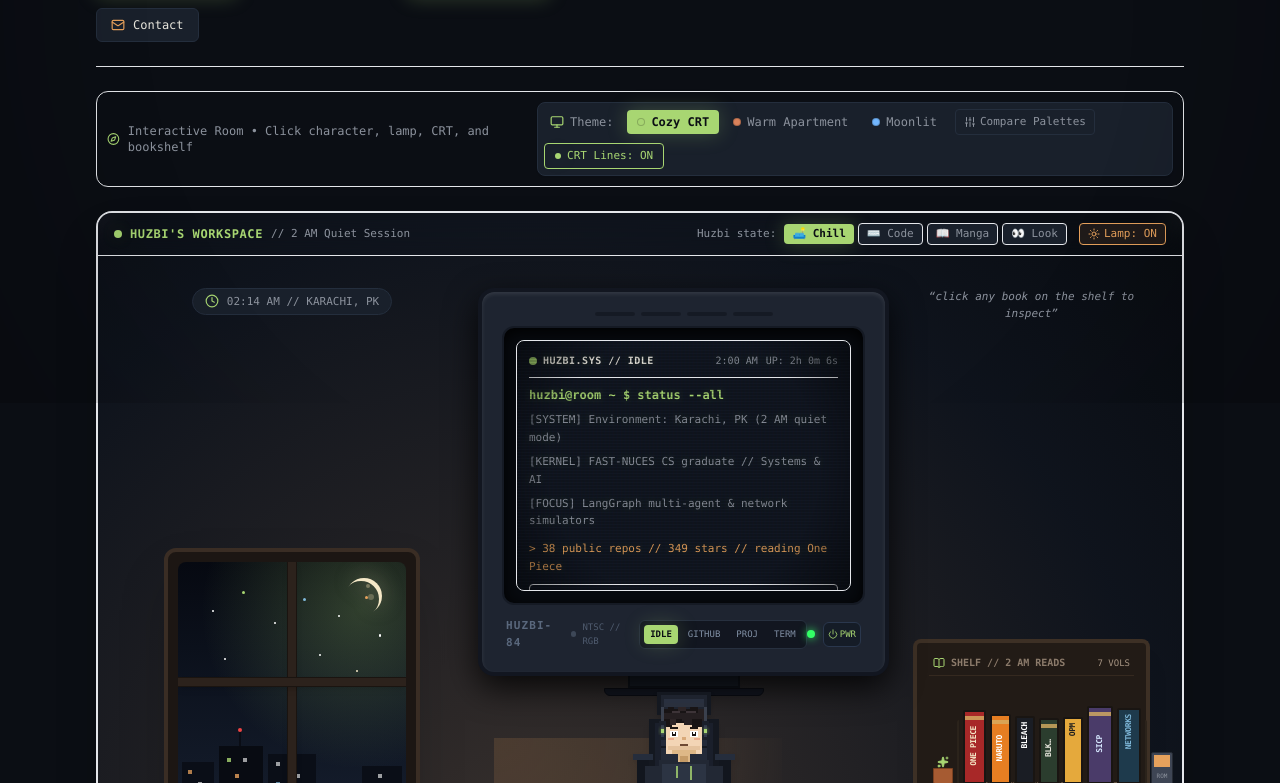
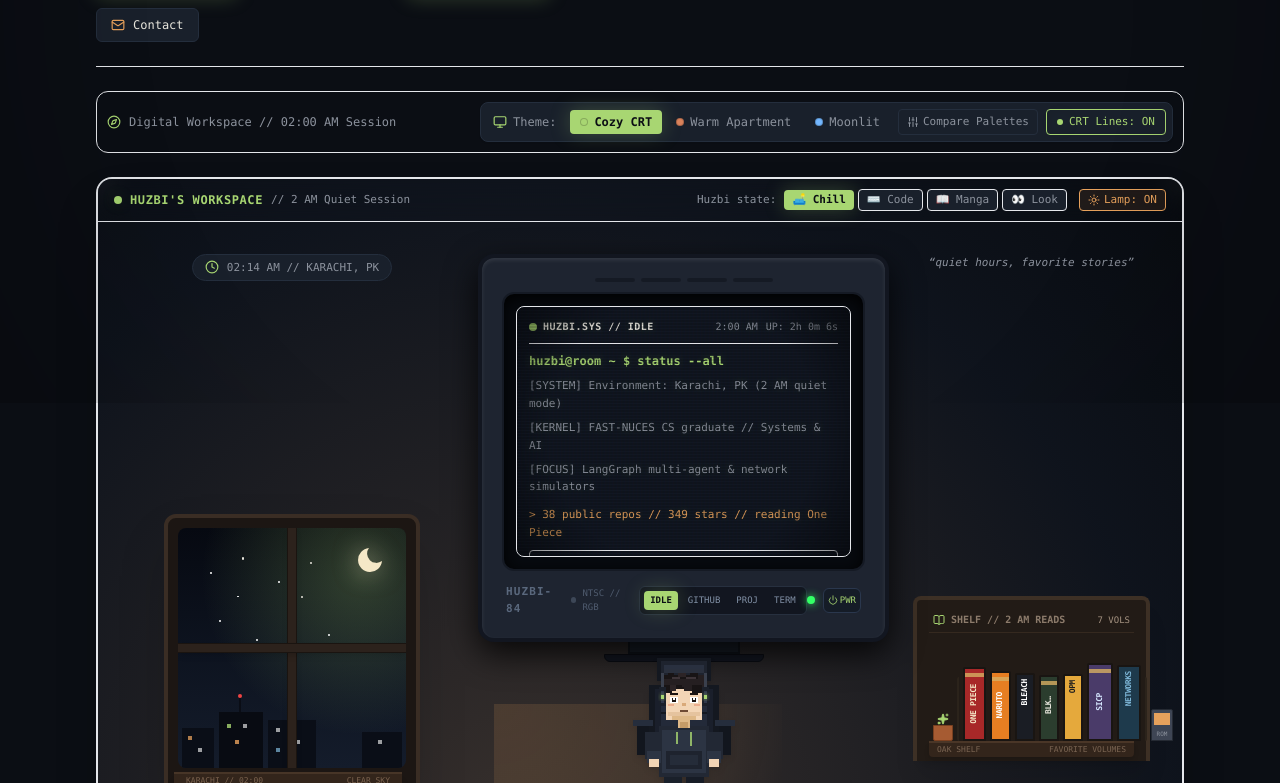
Before and after one commit to Huzbi-crypto/Huzefa-Portfolio, a Next.js app: page / in a window 1280 px wide. Shown: the part 397-1180 px from the top of the page. Built offline with nearby package versions, Linux system fonts and the light colour scheme.

Commit message:
Remove hand-holding instruction copy across the site and fix StarWindow moon/starfield visual

```diff
--- a/src/app/page.tsx
+++ b/src/app/page.tsx
@@ -147,7 +147,7 @@
         <div className="flex flex-col sm:flex-row sm:items-center justify-between gap-3 bg-bg-deep/60 p-2.5 rounded-xl border border-border/60">
           <div className="flex items-center gap-2 text-xs font-mono text-fg-muted">
             <Compass className="w-3.5 h-3.5 text-accent" />
-            <span>Interactive Room &bull; Click character, lamp, CRT, and bookshelf</span>
+            <span>Digital Workspace // 02:00 AM Session</span>
           </div>
           <ThemeSelector />
         </div>
--- a/src/components/github/ContributionWall.tsx
+++ b/src/components/github/ContributionWall.tsx
@@ -317,7 +317,7 @@
           ) : (
             <span className="text-fg-subtle flex items-center gap-1">
               <Info className="w-3.5 h-3.5" />
-              <span>Hover over any pixel window to inspect day activity</span>
+              <span>Full year activity record</span>
             </span>
           )}
         </div>
--- a/src/components/github/StarCluster.tsx
+++ b/src/components/github/StarCluster.tsx
@@ -213,7 +213,7 @@
             Repository Constellation &amp; Radiant Stars
           </h3>
           <p className="text-xs text-fg-muted font-sans mt-0.5">
-            Interactive starfield where star magnitude corresponds to GitHub stargazers. Click or hover any star.
+            Celestial map where star magnitude corresponds to repository stargazers.
           </p>
         </div>
 
@@ -446,7 +446,7 @@
                   type="button"
                   onClick={() => setSelectedNode(null)}
                   className="p-1 rounded hover:bg-bg-hover text-fg-muted hover:text-fg transition-colors"
-                  title="Close inspection (click again, press Esc, or click outside)"
+                  title="Close"
                   aria-label="Close star details"
                 >
                   <X className="w-3.5 h-3.5 text-accent" />
@@ -506,7 +506,7 @@
           {activeNode ? (
             <span>Stellar coordinates locked: [{activeNode.x}, {activeNode.y}]</span>
           ) : (
-            <span>Click or hover stars to inspect repo metrics</span>
+            <span>Active repository nodes</span>
           )}
         </div>
       </div>
--- a/src/components/world/Bookshelf.tsx
+++ b/src/components/world/Bookshelf.tsx
@@ -196,7 +196,7 @@
                 type="button"
                 onClick={handleDeselect}
                 className="absolute top-2 right-2 p-1 rounded hover:bg-bg-hover text-fg-muted hover:text-fg transition-colors"
-                title="Deselect book (or click book again)"
+                title="Close"
                 aria-label="Close book inspection"
               >
                 <X className="w-3.5 h-3.5 text-accent" />
@@ -216,11 +216,6 @@
             {activeInspect.item.note && (
               <div className="mt-1.5 pt-1.5 border-t border-border/60 text-[11px] text-accent-cream italic leading-snug">
                 &ldquo;{activeInspect.item.note}&rdquo;
-              </div>
-            )}
-            {selectedBook && (
-              <div className="mt-1 text-[9px] text-fg-subtle text-right">
-                (click again or press Esc to close)
               </div>
             )}
           </div>
@@ -279,7 +274,7 @@
                       ? '-translate-y-2 shadow-crt ring-1 ring-accent'
                       : 'hover:-translate-y-1'
                   }`}
-                  title={`${book.item.title} (${book.item.author}) - Click to inspect/read, click again to close`}
+                  title={`${book.item.title} — ${book.item.author}`}
                 >
                   {/* Top Gold Trim / Emboss line */}
                   {book.goldTrim && (
@@ -317,7 +312,7 @@
         {/* HEAVY WOODEN SHELF BOARD (Bottom shelf slab) */}
         <div className="w-full h-4 bg-[#33251B] border-t-2 border-[#4A3627] rounded-b shadow-md flex items-center justify-between px-2 text-[8px] font-mono text-[#7A6452]">
           <span>OAK SHELF</span>
-          <span>CLICK ANY BOOK TO READ &bull; ESC TO CLOSE</span>
+          <span>FAVORITE VOLUMES</span>
         </div>
       </div>
     </div>
--- a/src/components/world/CRTMonitor.tsx
+++ b/src/components/world/CRTMonitor.tsx
@@ -35,7 +35,7 @@
   const [terminalHistory, setTerminalHistory] = useState<CommandHistoryItem[]>([
     {
       command: 'motd',
-      output: "HuzbiOS v2.4 (tty1) - 2:00 AM workspace session.\nType 'help' for available commands, or switch mode on bezel.",
+      output: "HuzbiOS v2.4 (tty1) - 2:00 AM workspace session.\nType 'help' for available commands.",
     },
   ]);
   const terminalContainerRef = useRef<HTMLDivElement | null>(null);
@@ -232,7 +232,7 @@
                     <div className="bg-bg-surface/80 p-2 rounded border border-border/60 text-[11px] space-y-1">
                       <div className="text-accent font-semibold flex items-center gap-1">
                         <Terminal className="w-3.5 h-3.5" />
-                        <span>Interactive Modes (Click bezel buttons):</span>
+                        <span>System Channels:</span>
                       </div>
                       <div className="grid grid-cols-2 gap-1 text-[10px] text-fg-muted">
                         <span>• [GITHUB]: stats &amp; repos</span>
--- a/src/components/world/Character.tsx
+++ b/src/components/world/Character.tsx
@@ -22,7 +22,7 @@
   "dijkstra's shortest path never disappoints.",
   "tea is still warm. good sign.",
   "38 repos on GitHub and still dreaming up more.",
-  "click the CRT monitor to test my mini terminal!",
+  "nothing beats late night coding with good music.",
   "welcome to my room. make yourself at home.",
 ];
 
@@ -99,7 +99,7 @@
       onClick={handleCharacterClick}
       onMouseEnter={() => setIsHovered(true)}
       onMouseLeave={() => setIsHovered(false)}
-      title="Huzbi (Click to talk!)"
+      title="Huzbi"
       role="img"
       aria-label="Pixel art representation of Huzbi"
     >
--- a/src/components/world/Desk.tsx
+++ b/src/components/world/Desk.tsx
@@ -58,7 +58,7 @@
                     ? 'bg-[#E6A15C] border-[#F4DDB8] shadow-[0_0_24px_rgba(230,161,92,0.9)]'
                     : 'bg-[#29221F] border-[#3E332F]'
                 }`}
-                title="Click lamp to toggle room lighting"
+                title="Desk Lamp"
               >
                 <div
                   className={`w-4 h-4 rounded-full transition-all ${
@@ -102,7 +102,7 @@
               <div
                 className="bg-[#1A202C] p-2 rounded border border-[#2B3547] shadow-md cursor-pointer select-none"
                 onClick={() => handleKeyTap(Math.floor(Math.random() * 12))}
-                title="Mechanical 65% Keyboard (Click to tap)"
+                title="Mechanical 65% Keyboard"
               >
                 {/* Keyboard Switch Plate */}
                 <div className="grid grid-cols-6 gap-1 sm:gap-1.5">
--- a/src/components/world/Room.tsx
+++ b/src/components/world/Room.tsx
@@ -227,7 +227,7 @@
               </div>
             ) : (
               <div className="text-[11px] font-mono text-fg-muted text-center italic">
-                &ldquo;click any book on the shelf to inspect&rdquo;
+                &ldquo;quiet hours, favorite stories&rdquo;
               </div>
             )}
 
--- a/src/components/world/StarWindow.tsx
+++ b/src/components/world/StarWindow.tsx
@@ -1,6 +1,6 @@
 'use client';
 
-import React, { useState } from 'react';
+import React from 'react';
 import { Theme } from '@/types/portfolio';
 
 export interface StarWindowProps {
@@ -18,40 +18,26 @@
   color: string;
 }
 
+// Clean starfield distribution (avoiding top-right moon quadrant)
 const STARS: Star[] = [
-  { id: 1, x: 15, y: 20, size: 2, twinkleDuration: 3.2, delay: 0.2, color: '#FFF' },
-  { id: 2, x: 28, y: 12, size: 3, twinkleDuration: 4.1, delay: 0.8, color: 'var(--color-accent)' },
-  { id: 3, x: 42, y: 25, size: 2, twinkleDuration: 2.8, delay: 1.4, color: '#FFF' },
-  { id: 4, x: 55, y: 15, size: 2.5, twinkleDuration: 3.6, delay: 0.5, color: 'var(--color-accent-tertiary)' },
-  { id: 5, x: 70, y: 22, size: 2, twinkleDuration: 4.5, delay: 1.1, color: '#FFF' },
-  { id: 6, x: 82, y: 14, size: 3, twinkleDuration: 3.0, delay: 0.7, color: 'var(--color-accent-secondary)' },
-  { id: 7, x: 20, y: 40, size: 2, twinkleDuration: 3.8, delay: 1.9, color: '#FFF' },
-  { id: 8, x: 35, y: 48, size: 2.5, twinkleDuration: 2.9, delay: 0.4, color: 'var(--color-accent)' },
-  { id: 9, x: 62, y: 38, size: 2, twinkleDuration: 4.2, delay: 1.3, color: '#FFF' },
-  { id: 10, x: 78, y: 45, size: 2, twinkleDuration: 3.4, delay: 0.6, color: 'var(--color-accent-cream)' },
-  { id: 11, x: 88, y: 30, size: 2.5, twinkleDuration: 3.9, delay: 1.7, color: '#FFF' },
-  { id: 12, x: 48, y: 10, size: 3, twinkleDuration: 4.8, delay: 2.1, color: '#FFF' },
+  { id: 1, x: 14, y: 18, size: 2, twinkleDuration: 3.2, delay: 0.2, color: '#FFFFFF' },
+  { id: 2, x: 28, y: 12, size: 2.5, twinkleDuration: 4.1, delay: 0.8, color: '#E8E6DD' },
+  { id: 3, x: 44, y: 22, size: 2, twinkleDuration: 2.8, delay: 1.4, color: '#FFFFFF' },
+  { id: 4, x: 58, y: 14, size: 2, twinkleDuration: 3.6, delay: 0.5, color: '#E8E6DD' },
+  { id: 5, x: 18, y: 38, size: 2, twinkleDuration: 4.5, delay: 1.1, color: '#FFFFFF' },
+  { id: 6, x: 34, y: 46, size: 2.5, twinkleDuration: 3.0, delay: 0.7, color: '#FFFFFF' },
+  { id: 7, x: 50, y: 36, size: 2, twinkleDuration: 3.8, delay: 1.9, color: '#E8E6DD' },
+  { id: 8, x: 66, y: 44, size: 2, twinkleDuration: 2.9, delay: 0.4, color: '#FFFFFF' },
+  { id: 9, x: 26, y: 28, size: 1.5, twinkleDuration: 4.2, delay: 1.3, color: '#FFFFFF' },
+  { id: 10, x: 54, y: 28, size: 2, twinkleDuration: 3.4, delay: 0.6, color: '#E8E6DD' },
 ];
 
 export const StarWindow: React.FC<StarWindowProps> = ({
   theme = 'cozy-crt',
   className = '',
 }) => {
-  const [hoveredStar, setHoveredStar] = useState<number | null>(null);
-  const [shootingStarActive, setShootingStarActive] = useState<boolean>(false);
-
-  const triggerShootingStar = () => {
-    if (shootingStarActive) return;
-    setShootingStarActive(true);
-    setTimeout(() => setShootingStarActive(false), 1400);
-  };
-
   return (
-    <div
-      className={`relative select-none flex flex-col items-center ${className}`}
-      onMouseEnter={triggerShootingStar}
-      title="Night Window: Look outside at the 2 AM sky"
-    >
+    <div className={`relative select-none flex flex-col items-center ${className}`}>
       {/* WINDOW WOODEN OUTER FRAME */}
       <div className="relative w-56 h-64 sm:w-64 sm:h-72 bg-[#1C1613] p-2.5 rounded-t-xl border-4 border-[#3A2D24] shadow-2xl overflow-hidden flex flex-col">
 
@@ -71,52 +57,44 @@
             }}
           />
 
-          {/* CRESCENT MOON */}
-          <div className="absolute top-4 right-6 w-9 h-9 rounded-full shadow-[inset_-3px_3px_0_0_#F5E8C7] drop-shadow-[0_0_10px_rgba(245,232,199,0.5)] transition-transform hover:scale-110 cursor-pointer">
-            {/* Subtle Moon craters */}
-            <div className="absolute top-1.5 right-3 w-1 h-1 rounded-full bg-[#E0D0A6]/40" />
-            <div className="absolute top-4 right-2 w-1.5 h-1.5 rounded-full bg-[#E0D0A6]/30" />
+          {/* CRISP SOLID CRESCENT MOON */}
+          <div className="absolute top-4 right-5 pointer-events-none">
+            <svg
+              viewBox="0 0 24 24"
+              className="w-8 h-8 text-[#F5E8C7] drop-shadow-[0_0_12px_rgba(245,232,199,0.55)] transition-transform duration-300"
+              fill="currentColor"
+            >
+              <path d="M21 12.79A9 9 0 1 1 11.21 3 7 7 0 0 0 21 12.79z" />
+            </svg>
           </div>
 
-          {/* SHOOTING STAR EFFECT */}
-          {shootingStarActive && (
-            <div className="absolute -top-4 -left-8 w-24 h-0.5 bg-gradient-to-r from-transparent via-accent to-white rotate-45 animate-[ping_1.2s_ease-out]" />
-          )}
-
           {/* TWINKLING PIXEL STARS */}
-          {STARS.map((star) => {
-            const isHovered = hoveredStar === star.id;
-            return (
+          {STARS.map((star) => (
             <div
               key={star.id}
-                onMouseEnter={() => setHoveredStar(star.id)}
-                onMouseLeave={() => setHoveredStar(null)}
               style={{
                 left: `${star.x}%`,
                 top: `${star.y}%`,
-                  width: `${isHovered ? star.size * 2 : star.size}px`,
-                  height: `${isHovered ? star.size * 2 : star.size}px`,
+                width: `${star.size}px`,
+                height: `${star.size}px`,
                 backgroundColor: star.color,
                 animation: `pulseSubtle ${star.twinkleDuration}s ease-in-out infinite`,
                 animationDelay: `${star.delay}s`,
               }}
-                className={`absolute rounded-full transition-all duration-200 cursor-pointer ${
-                  isHovered ? 'scale-150 shadow-crt' : ''
-                }`}
+              className="absolute rounded-full pointer-events-none"
             />
-            );
-          })}
+          ))}
 
           {/* DISTANT CITY SKYLINE SILHOUETTE */}
           <div className="absolute bottom-0 inset-x-0 h-16 pointer-events-none flex items-end justify-between px-1">
-            {/* Silhouette Buildings with Tiny Lit Pixel Windows */}
+            {/* Building 1 */}
             <div className="w-8 h-10 bg-[#0A0E17] relative">
               <div className="w-1 h-1 bg-[#E6A15C] opacity-75 absolute top-2 left-1.5" />
               <div className="w-1 h-1 bg-[#FFF] opacity-60 absolute top-5 left-4" />
             </div>
 
+            {/* Building 2 with Spire */}
             <div className="w-11 h-14 bg-[#080B12] relative">
-              {/* Radio Tower Spire */}
               <div className="w-0.5 h-4 bg-[#0A0D15] absolute -top-4 left-5">
                 <div className="w-1 h-1 rounded-full bg-red-500 animate-pulse absolute -top-0.5 -left-[1px]" />
               </div>
@@ -125,17 +103,20 @@
               <div className="w-1 h-1 bg-[#E6A15C] opacity-80 absolute top-7 left-4" />
             </div>
 
+            {/* Building 3 */}
             <div className="w-12 h-12 bg-[#0A0E17] relative">
               <div className="w-1 h-1 bg-[#FFF] opacity-60 absolute top-2 left-2" />
               <div className="w-1 h-1 bg-[#FFF] opacity-60 absolute top-5 left-7" />
               <div className="w-1 h-1 bg-accent-tertiary opacity-70 absolute top-7 left-2" />
             </div>
 
+            {/* Building 4 */}
             <div className="w-9 h-15 bg-[#080B12] relative">
               <div className="w-1 h-1 bg-[#FFF] opacity-50 absolute top-4 left-2" />
               <div className="w-1 h-1 bg-[#E6A15C] opacity-75 absolute top-8 left-5" />
             </div>
 
+            {/* Building 5 */}
             <div className="w-10 h-9 bg-[#0A0E17] relative">
               <div className="w-1 h-1 bg-[#FFF] opacity-60 absolute top-2 left-4" />
             </div>
@@ -150,7 +131,7 @@
           </div>
         </div>
 
-        {/* WINDOW SILL / LEDGE (Bottom wooden shelf) */}
+        {/* WINDOW SILL / LEDGE */}
         <div className="w-full h-4 bg-[#33251B] border-t-2 border-[#473527] -mx-1 mt-1 rounded-b shadow-lg flex items-center justify-between px-3 text-[8px] font-mono text-[#7A624E]">
           <span>KARACHI // 02:00</span>
           <span>CLEAR SKY</span>
```
Lines whose indentation alone changed are shown as unchanged.
